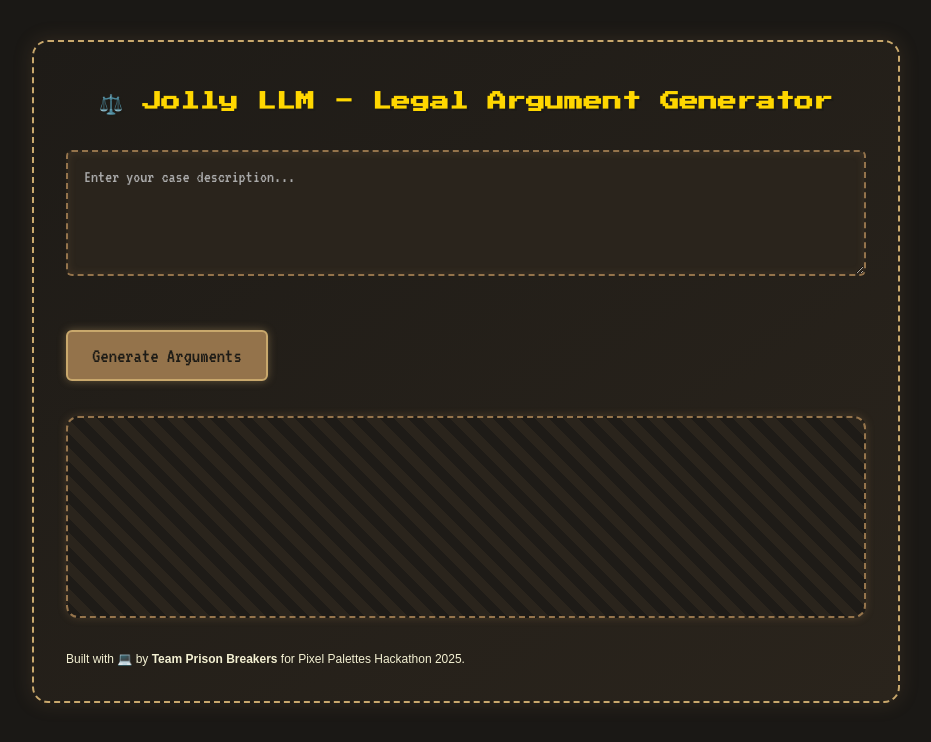
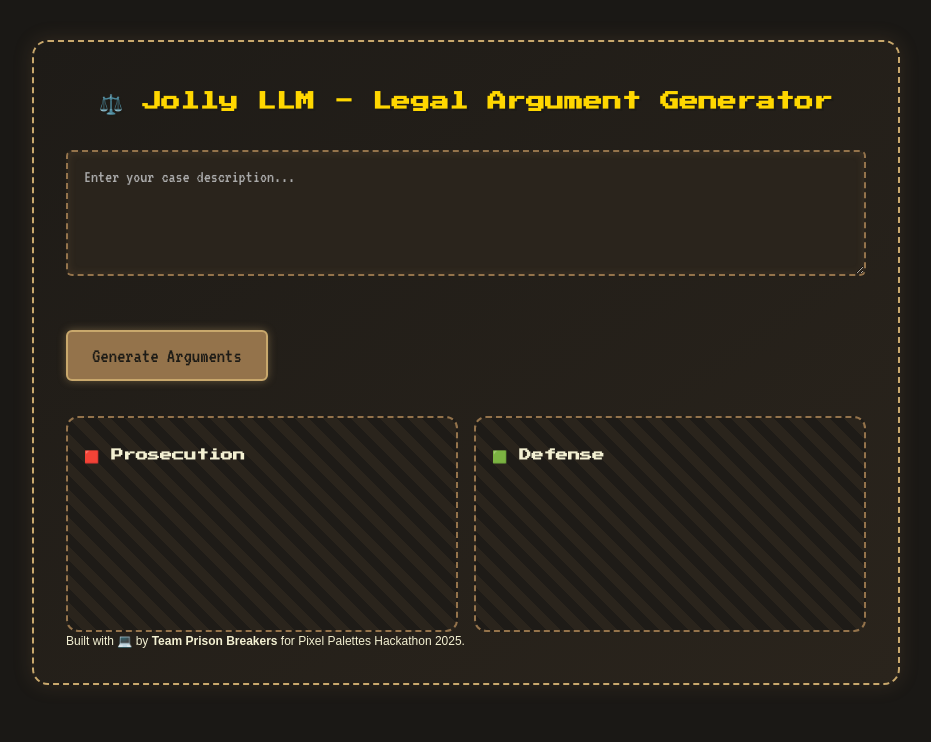
Before and after one commit to AviyanshM/jolly-llm, a website built with Vite: page index.html in a window 1280 px wide. Shown: the whole page, without its empty margins (174-1105 px from the left). Built offline with nearby package versions, Linux system fonts and the light colour scheme.

Commit message:
✨ Dual output boxes: prosecution & defense side-by-side

```diff
--- a/index.html
+++ b/index.html
@@ -112,6 +112,33 @@ textarea::placeholder {
   margin-bottom: 2rem;
   animation: pulseTitle 2.5s ease-in-out infinite;
 }
+#output-wrapper {
+  display: flex;
+  gap: 1rem;
+  margin-top: 1rem;
+  justify-content: center;
+  flex-wrap: wrap;
+}
+
+.output-box {
+  flex: 1 1 300px;
+  background: repeating-linear-gradient(
+    45deg,
+    #1e1b17,
+    #1e1b17 10px,
+    #2a241c 10px,
+    #2a241c 20px
+  );
+  border: 2px dashed #94734b;
+  border-radius: 12px;
+  padding: 1rem;
+  min-height: 180px;
+  color: #f4f1d3;
+  font-family: 'Press Start 2P', monospace;
+  font-size: 0.65rem;
+  overflow-y: auto;
+}
+
 @keyframes pulseTitle {
   0%   { opacity: 1; text-shadow: 2px 2px 0 #1d1b16; }
   50%  { opacity: 0.8; text-shadow: 2px 2px 0 #1d1b16, 0 0 12px #c9a86c; }
@@ -150,29 +177,17 @@ textarea::placeholder {
     <button id="generateBtn">Generate Arguments</button>
     <br /><br />
 
-    <div id="output" style="
-  border: 2px dashed #94734b;
-  background: repeating-linear-gradient(
-    45deg,
-    #1e1b17,
-    #1e1b17 10px,
-    #2a241c 10px,
-    #2a241c 20px
-  );
-  padding: 1.5rem;
-  border-radius: 12px;
-  min-height: 150px;
-  max-height: 400px;
-  overflow-y: auto;
-  font-family: 'Press Start 2P', monospace;
-  font-size: 0.65rem;
-  line-height: 1.8;
-  white-space: pre-wrap;
-  color: #f4f1d3;
-  margin-top: 1rem;
-  animation: flicker 1.6s infinite alternate;
-  box-shadow: 0 0 20px rgba(201, 168, 108, 0.15);
-"></div>
+    <div id="output-wrapper">
+  <div class="output-box" id="prosecution-box">
+    <h3>🟥 Prosecution</h3>
+    <div id="prosecution-output"></div>
+  </div>
+  <div class="output-box" id="defense-box">
+    <h3>🟩 Defense</h3>
+    <div id="defense-output"></div>
+  </div>
+</div>
+
 <div class="credits">
   Built with 💻 by <strong>Team Prison Breakers</strong> for Pixel Palettes Hackathon 2025.
 </div>
```
